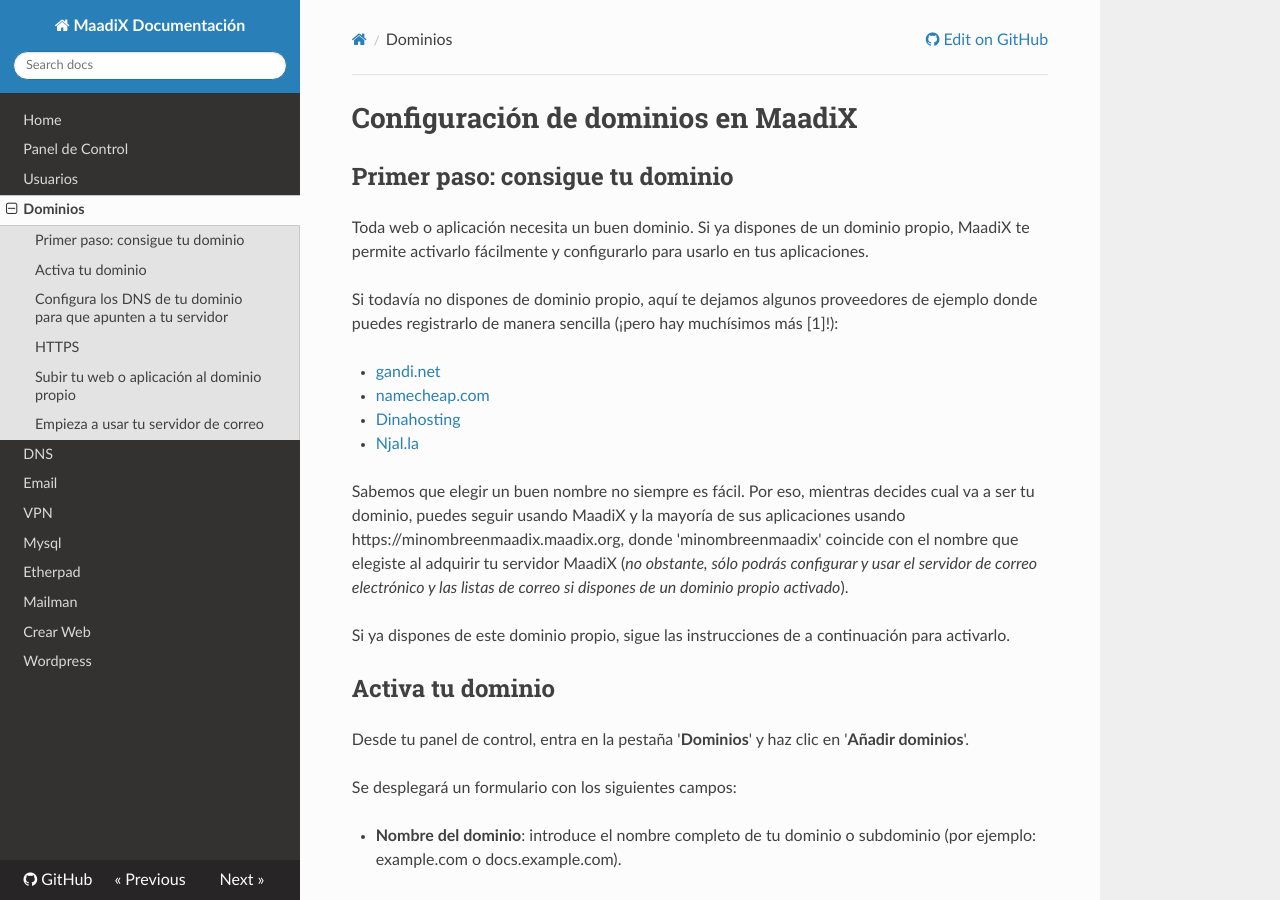
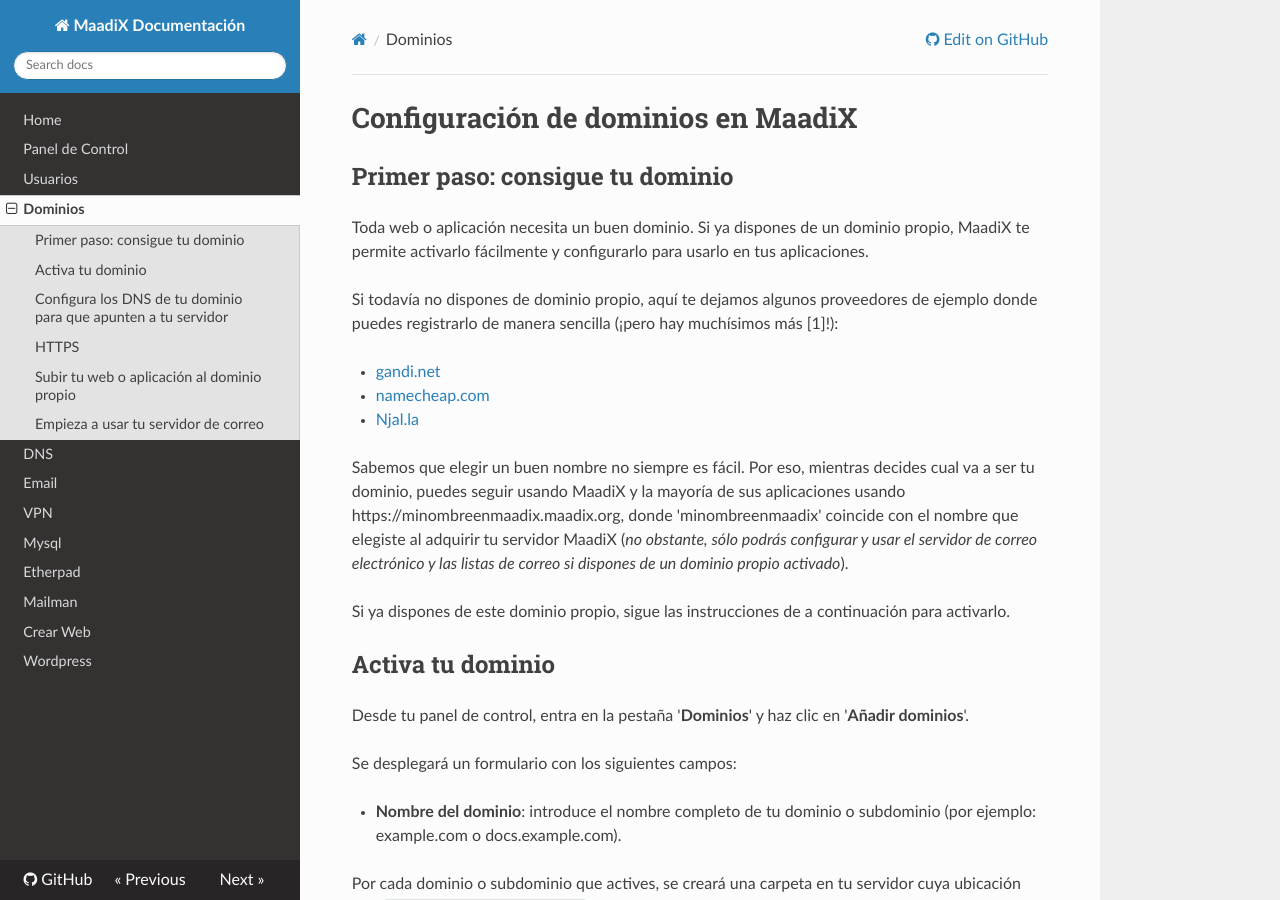
Before and after one commit to MaadixNet/docs, an MkDocs documentation site: the page built from docs/dominios.md, in a window 1280 px wide and 900 px high. Built offline with MkDocs 1.6.1, drawn with Linux system fonts in a browser that asks for light colours; nearby versions of some CDN libraries; old or Windows-style settings are respelled for this version of MkDocs.

Commit message:
removed dinahosting

```diff
--- a/docs/dominios.md
+++ b/docs/dominios.md
@@ -8,7 +8,6 @@
 
 * [gandi.net](https://www.gandi.net/)
 * [namecheap.com](https://www.namecheap.com/domains/registration.aspx)
-* [Dinahosting](https://dinahosting.com/dominios)
 * [Njal.la](https://njal.la/)
 
 Sabemos que elegir un buen nombre no siempre es fácil. Por eso, mientras decides cual va a ser tu dominio, puedes seguir usando MaadiX y la mayoría de sus aplicaciones usando https://minombreenmaadix.maadix.org, donde 'minombreenmaadix' coincide con el nombre que elegiste al adquirir tu servidor MaadiX (*no obstante, sólo podrás configurar y usar el servidor de correo electrónico y las listas de correo si dispones de un dominio propio activado*).
```
